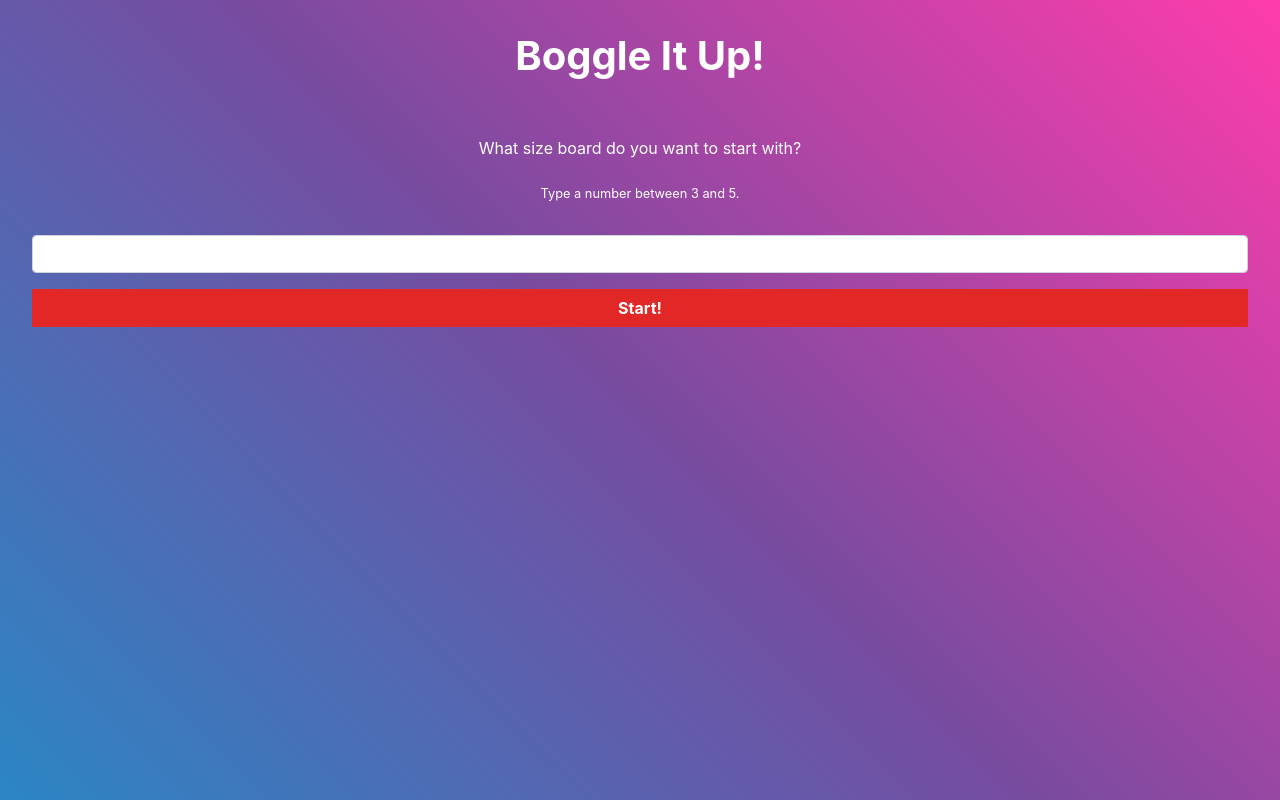
After one commit to thetonyalvarez/sec-19-05-flask-boggle, a Flask app: template templates/set-board-size.html in a window 1280 px wide. The commit adds this page. Run offline with Flask 2, Linux system fonts and the light colour scheme; the template is opened without the code that fills it, so the values that code supplies are empty; some libraries are stand-ins or nearby versions.

Commit message:
updated css

```diff
--- a/app.py
+++ b/app.py
@@ -11,36 +11,56 @@ app.config['DEBUG_TB_INTERCEPT_REDIRECTS'] = False
 
 debug = DebugToolbarExtension(app)
 
-boggle_game = Boggle()
-
 FOUNDWORDS = []
-
-board = boggle_game.make_board()
 
 
 @app.route('/')
 def show_index():
-    session['board'] = board
+    """redirect index to /game"""
+    if 'size' in session:
+        session.pop('size')
 
-    return redirect('/game')
+    return render_template('set-board-size.html')
+
+@app.route('/set-board-size', methods=['GET','POST'])
+def set_board_size():
+
+    if request.method == 'POST':
+
+        size = int(request.form['size'])
+        session['size'] = size
+
+        global boggle_game
+        boggle_game = Boggle(session['size'])
+        session['board'] = boggle_game.make_board()
+
+        return redirect('/game')
+
+    else:
+        return redirect("/")
+
 
 
 @app.route('/game')
 def show_game():
-    size = len(board)
+    """Render new game"""
+
+    if 'size' not in session:
+        return redirect("/")
+
     session['found_words'] = []
     FOUNDWORDS = []
 
-
-
-    return render_template('game.html', board=session['board'], size=size)
+    return render_template('game.html', board=session['board'], size=session['size'])
 
 
 
-@app.route('/user-guess', methods=['POST'])
+@app.route('/user-guess', methods=['GET', 'POST'])
 def handle_guess():
+    """Handle user's word guess"""
 
-    print(session['found_words'])
+    if 'size' not in session:
+        return redirect("/")
 
     # get guess from form
     resp = json.loads(request.data)['guess']
@@ -61,8 +81,6 @@ def handle_guess():
         })
 
     else:
-        print(check, session['found_words'], resp)
-
         return jsonify({
             "result": check,
             "resp": {
@@ -72,8 +90,13 @@ def handle_guess():
             },
         })
 
-@app.route('/game-over', methods=['POST'])
+@app.route('/game-over', methods=['GET', 'POST'])
 def game_over():
+    """End the game and clear out necessary session keys"""
+
+    if 'size' not in session:
+        return redirect("/")
+
     session.pop('found_words', None)
     global FOUNDWORDS
     FOUNDWORDS = []
@@ -92,10 +115,7 @@ def game_over():
 
 @app.route('/restart')
 def restart_game():
+    """Handle restart game button and clear out board with new instance of game"""
     session.pop('board')
 
-    new_boggle_game = Boggle()
-    board = new_boggle_game.make_board()
-    session['board'] = board
-
-    return redirect('/game')
+    return redirect('/')
--- a/static/css/style.css
+++ b/static/css/style.css
@@ -1,3 +1,172 @@
+:root {
+	--pink: #FF3CAC;
+	--purple: #784BA0;
+	--blue: #2B86C5;
+	--red: #e22727;
+}
+
+body {
+	background-color: var(--pink);
+	background-image: linear-gradient(225deg, var(--pink) 0%, var(--purple) 50%, var(--blue) 100%);
+	height:100vh;
+	font-size:16px;
+	position:relative;
+	padding:2rem;
+	color: white
+}
+
+h1 {
+	color: white;
+	font-weight: bold
+}
+
+
+.board-size-option-group input {
+	position:absolute;
+	top:0;
+	bottom:0;
+	left:0;
+	right:0;
+	width:100%;
+	height:100%;
+	border-radius:16px;
+	background-color:transparent;
+	border:2px solid var(--pink)
+}
+
 #board {
-	font-family: monospace
+	padding-top: 2rem;
+	padding-bottom: 2rem;
+	font-weight: bold;
+	font-family: monospace;
+	text-align: center;
+	display:flex;
+	flex-wrap: wrap;
+	color: black
 }
+
+.board-row {
+	display: flex;
+	height:3rem;
+	margin:auto;
+	margin-top:0.5rem;
+	margin-bottom:0.5rem;
+}
+
+.letter {
+	display: grid;
+	width:2.5rem;
+	margin-right:0.5rem;
+	margin-left:0.5rem;
+	align-items: center;
+	border-radius: .5rem;
+	background: #e0e0e0;
+	box-shadow:  1rem 1rem 2rem var(--purple),
+				-1rem -1rem 2rem var(--pink);
+}
+
+form input, form button {
+	margin-bottom:1rem;
+}
+
+#guess-form input {
+	border:none;
+	border-bottom:2px solid white;
+	background-color: transparent;
+	color: white;
+	font-weight:bold;
+	text-align:center;
+	border-radius: 0;
+
+}
+
+#game-details-wrapper {
+	border:1px solid var(--pink);
+	border-radius:1rem;
+	min-height:8rem;
+	padding:1rem;
+}
+
+#game-details-wrapper, #timer-wrapper {
+	text-align: center;
+	color:white;
+	font-weight: bold;
+}
+
+#message-wrapper {
+	text-align: center;
+	color: white;
+	font-size:14px;
+}
+
+.btn-primary {
+	background-color: var(--red);
+	border-color: var(--red);
+	font-weight:bold;
+	border-radius: 0px;
+}
+
+#new-game-btn-wrapper .btn {
+	position:absolute;
+	bottom:0;
+	left:0;
+	width:100%;
+}
+
+#found-words ul {
+	list-style:none;
+}
+
+
+/* // Small devices (landscape phones, 576px and up) */
+@media (min-width: 576px) {
+	.letter {
+		width:4rem;
+	}
+	.board-row {
+		height:4rem;
+	}
+}
+
+/* // Medium devices (tablets, 768px and up) */
+@media (min-width: 768px) {
+	.letter {
+		width:4.5rem;
+	}
+	.board-row {
+		height:4.5rem;
+	}
+	#message-wrapper, #guess-form, #game-details-wrapper, #score-wrapper, #found-words, #high-score-wrapper, #games-played-wrapper, #new-game-btn-wrapper {
+		padding-top: 2rem;
+		max-width:500px;
+		margin:auto;
+	}
+	#new-game-btn-wrapper .btn {
+		position:relative;
+		width:100%;
+	}
+}
+
+/* // Large devices (desktops, 992px and up) */
+@media (min-width: 992px) {
+	#board {
+		max-width:992px;
+	}
+
+	.letter {
+		width:5.5rem;
+	}
+	.board-row {
+		height:5.5rem;
+	}
+}
+
+/* // Extra large devices (large desktops, 1200px and up) */
+@media (min-width: 1200px) {
+	.letter {
+		width:6rem;
+	}
+	.board-row {
+		height:6rem;
+	}
+}
--- a/static/js/app.js
+++ b/static/js/app.js
@@ -1,22 +1,8 @@
-$(() => {
+let finalScore = 0
 
-	console.log("start js")
 
-	const $form = $("#guess-form");
-	const $input = $("#guess-input");
-	const $submit = $("#guess-submit");
-	const $foundWords = $("#found-words")
-	const $messageWrapper = $("#message-wrapper")
-	const $scoreWrapper = $("#score-wrapper")
-	const $timerWrapper = $("#timer-wrapper")
-	const $highScoreWrapper = $("#high-score-wrapper")
-	const $gamesPlayedWrapper = $("#games-played-wrapper")
-	const $newGameBtn = $("#new-game-btn-wrapper")
 
-	console.log($form)
-	console.log($input)
-
-	const searchForWord = async (searchTerm) => {
+async function searchForWord(searchTerm) {
 	console.debug("searchForWord", searchTerm)
 	const res = await axios({
 		url: '/user-guess',
@@ -30,45 +16,42 @@ $(() => {
 			board
 		},
 	})
+	return res.data
+}
 
-		return res.data
+function showMessage(result, resp) {
+	console.debug("showMessage", result, resp)
+
+	$messageWrapper.empty()
+
+	if (result == "ok") {
+		$messageWrapper.append(`<p>Found "${resp}".</p>`)
+	}
+	if (result == "not-word") {
+		$messageWrapper.append(`<p>"${resp}" is not a word.</p>`)
+	}
+	if (result == "not-on-board") {
+		$messageWrapper.append(`<p>"${resp}" is not on this board.</p>`)
+	}
 
 }
 
-	const addToWordList = (word) => {
+function addToWordList (word) {
 	console.debug("addToWordList", word)
 
 	$foundWords.append($("<li>").append(word))
 }
 
-	const showMessage = (result, resp) => {
-		console.debug("showMessage", result, resp)
-
-		$messageWrapper.empty()
-
-		if (result == "ok") {
-			$messageWrapper.append(`<p>${resp} is ok.</p>`)
-		}
-		if (result == "not-word") {
-			$messageWrapper.append(`<p>${resp} is not a word.</p>`)
-		}
-		if (result == "not-on-board") {
-			$messageWrapper.append(`<p>${resp} is not on this board.</p>`)
-		}
-
-	}
 
 
-	const showList = (list) => {
+function showList(list) {
 	console.debug("showList", list)
 
 	$foundWords.empty()
 	list.forEach((item) => addToWordList(item))
 }
 
-	let finalScore = 0
-
-	const calculateScore = (found_words) => {
+function calculateScore(found_words) {
 	console.debug("calculateScore", found_words)
 
 	let tempScore = 0
@@ -82,8 +65,7 @@ $(() => {
 	return finalScore
 }
 
-
-	const submitWordGuess = async (e) => {
+async function submitWordGuess(e) {
 	console.debug("submitWordGuess", e)
 	e.preventDefault();
 
@@ -95,6 +77,7 @@ $(() => {
 	// Show score
 	let score = calculateScore(found_words)
 
+	$scoreWrapper.show()
 	$scoreWrapper.empty()
 	$scoreWrapper.append($(`<div>Current Score: ${score}</div>`))
 
@@ -109,21 +92,21 @@ $(() => {
 
 }
 
-	const showHighScore = (score) => {
+function showHighScore(score) {
 	console.debug("showHighScore", score)
 
 	$highScoreWrapper.empty()
 	$highScoreWrapper.append($(`<div>High Score: ${score}</div>`))
 }
 
-	const showGamesPlayed = (games_played) => {
+function showGamesPlayed(games_played) {
 	console.debug("showGamesPlayed", games_played)
 
 	$gamesPlayedWrapper.empty()
 	$gamesPlayedWrapper.append($(`<div>Games Played: ${games_played}</div>`))
 }
 
-	const gameCompleted = async () => {
+async function gameCompleted() {
 	console.debug("gameCompleted")
 
 	const res = await axios({
@@ -136,10 +119,11 @@ $(() => {
 	const {high_score, games_played} = res.data
 	showHighScore(high_score)
 	showGamesPlayed(games_played)
+	$timerWrapper.hide()
 
 }
 
-	const showNewGameBtn = () => {
+function showNewGameBtn() {
 	console.debug('showNewGameBtn')
 
 	$newGameBtn.empty()
@@ -150,7 +134,7 @@ $(() => {
 }
 
 // Timer function
-	let sec = 10
+let sec = 60
 let timer = setInterval(() => {
 	$timerWrapper.text(`Timer: ${sec--}`);
 	if (sec == -1) {
@@ -158,12 +142,12 @@ $(() => {
 		$submit.prop('disabled', true)
 
 		gameCompleted();
+		showPageComponents();
 		showNewGameBtn();
+		$form.remove()
 
 		clearInterval(timer);
 	}
 }, 1000);
 
 $form.on("submit", submitWordGuess);
-
-})
--- /dev/null
+++ b/static/js/models.js
@@ -0,0 +1,6 @@
+"use strict"
+
+class WordList {
+
+
+}
--- a/templates/base.html
+++ b/templates/base.html
@@ -17,12 +17,15 @@
 		<link rel="stylesheet" href="/static/css/style.css" />
 		<title>{% block title %} {% endblock %}</title>
 	</head>
-	<body>
+	<body class="">
+		<h1 class="text-center">Boggle It Up!</h1>
 		{% block content %} {% endblock %}
 		<script src="https://cdnjs.cloudflare.com/ajax/libs/jquery/3.5.1/jquery.slim.min.js"></script>
 		<script src="https://cdnjs.cloudflare.com/ajax/libs/popper.js/1.16.1/umd/popper.min.js"></script>
 		<script src="https://cdnjs.cloudflare.com/ajax/libs/twitter-bootstrap/4.6.0/js/bootstrap.min.js"></script>
 		<script src="https://unpkg.com/axios/dist/axios.js"></script>
+		<script src="/static/js/main.js"></script>
+		<script src="/static/js/set-board-size.js"></script>
 		<script src="/static/js/app.js"></script>
 	</body>
 </html>
--- /dev/null
+++ b/templates/set-board-size.html
@@ -0,0 +1,16 @@
+{% extends "base.html" %}
+
+{% block title %}Set Board Size{% endblock %}
+
+{% block content %}
+
+	<p class="pt-5 text-center">What size board do you want to start with?</p>
+	<p class="small pt-2 text-center">Type a number between 3 and 5.</p>
+
+
+	<form class="pt-3" id="set-board-size-form" action="/set-board-size" method="post">
+		<input class="form-control" required id="set-board-size-input" type="number" min="3" max="5" name="size">
+		<button class="form-control btn btn-primary" type="submit"id="set-board-size-submit" type="submit">Start!</button>
+	</form>
+
+{% endblock %}
```
Also changed, not shown: boggle.py (+16 -11 lines), static/js/main.js (added, +43 -0 lines), templates/game.html (+23 -24 lines), test_boggle.py (+1 -8 lines), static/js/set-board-size.js (added). Lines whose indentation alone changed are shown as unchanged.
